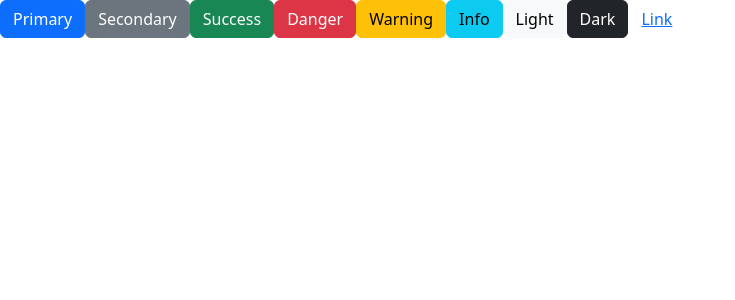
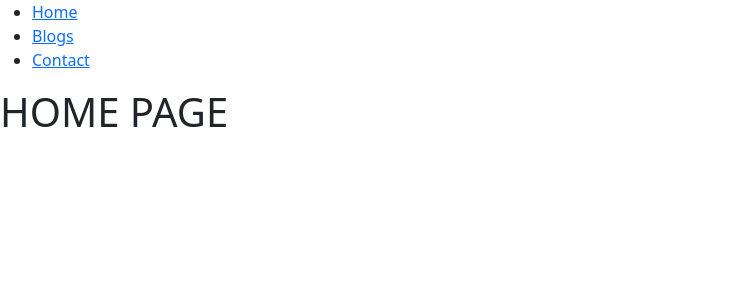
Before and after one commit to PrashanthThomas/ReactFourComponents, a React (Vite) app in the folder fourComponents/: page / in a window 1280 px wide. Shown: the top 300 px of the page, without its empty margins (0-735 px from the left). Built offline with nearby package versions, Linux system fonts and the light colour scheme.

Commit message:
Used Basic routing

```diff
--- a/fourComponents/package.json
+++ b/fourComponents/package.json
@@ -23,6 +23,7 @@
     "eslint": "^8.38.0",
     "eslint-plugin-react-hooks": "^4.6.0",
     "eslint-plugin-react-refresh": "^0.3.4",
+    "react-router-dom": "^6.11.2",
     "typescript": "^5.0.2",
     "vite": "^4.3.2"
   }
--- /dev/null
+++ b/fourComponents/src/AfterLogin.tsx
@@ -0,0 +1,24 @@
+import React from "react";
+import { Routes, Route, BrowserRouter } from "react-router-dom";
+import Layout from "./Pages/Layout";
+import Home from "./Pages/Home";
+import Blog from "./Pages/Blogs";
+import Contact from "./Pages/Contact";
+import NoPage from "./Pages/NoPage";
+const Afterlogin = () => {
+  return (
+    <div>
+      <BrowserRouter>
+        <Routes>
+          <Route path="/" element={<Layout />}>
+            <Route index element={<Home />} />
+            <Route path="blogs" element={<Blog />} />
+            <Route path="contact/:id" element={<Contact />} />
+            <Route path="*" element={<NoPage />} />
+          </Route>
+        </Routes>
+      </BrowserRouter>
+    </div>
+  );
+};
+export default Afterlogin;
--- a/fourComponents/src/App.tsx
+++ b/fourComponents/src/App.tsx
@@ -3,6 +3,7 @@ import "bootstrap/dist/css/bootstrap.css";
 import ButtonLayout, { ButtonConfig } from "./Components/ButtonLayout";
 import Alert from "./Components/Alert";
 import { useState } from "react";
+import Afterlogin from "./AfterLogin";
 
 function App() {
   let [alertMsg, setAlertMsg] = useState("");
@@ -64,7 +65,7 @@ function App() {
 
   return (
     <div className="outer-layer">
-      {alertMsg && (
+      {/* {alertMsg && (
         <Alert>
           <h1>{alertMsg}</h1>
           <button
@@ -79,13 +80,14 @@ function App() {
       <ButtonLayout
         buttonConfigList={buttonConfigList}
         title="List of Buttons"
-      ></ButtonLayout>
+      ></ButtonLayout> */}
       {/* <ClickCounter></ClickCounter>
       <CustomHeader></CustomHeader>
       <MenuSideBar title="Fruit list" fruits={fruits}></MenuSideBar>
       <DynamicBody title="City list" cities={cities}></DynamicBody>
       <CustomFooter></CustomFooter>
       <Message message="Hi"></Message> */}
+      <Afterlogin></Afterlogin>
     </div>
   );
 }
--- /dev/null
+++ b/fourComponents/src/Pages/Blogs.tsx
@@ -0,0 +1,16 @@
+import { useNavigate } from "react-router-dom";
+
+function Blogs() {
+  const navigate = useNavigate();
+  const navToHome = () => {
+    navigate("/");
+  };
+  return (
+    <>
+      <h1>BLOG PAGE</h1>
+      <button onClick={navToHome}>HOME</button>
+    </>
+  );
+}
+
+export default Blogs;
--- /dev/null
+++ b/fourComponents/src/Pages/Contact.tsx
@@ -0,0 +1,8 @@
+import { useParams } from "react-router-dom";
+
+function Contact() {
+  let { id } = useParams();
+  return <h1>CONTACT PAGE {id}</h1>;
+}
+
+export default Contact;
--- /dev/null
+++ b/fourComponents/src/Pages/Home.tsx
@@ -0,0 +1,5 @@
+function Home() {
+  return <h1>HOME PAGE</h1>;
+}
+
+export default Home;
--- /dev/null
+++ b/fourComponents/src/Pages/Layout.tsx
@@ -0,0 +1,25 @@
+import React from "react";
+import { Outlet, Link } from "react-router-dom";
+const Layout = () => {
+  return (
+    <div>
+      <>
+        <nav>
+          <ul>
+            <li>
+              <Link to="/">Home</Link>
+            </li>
+            <li>
+              <Link to="/blogs">Blogs</Link>
+            </li>
+            <li>
+              <Link to="/contact/100">Contact</Link>
+            </li>
+          </ul>
+        </nav>
+        <Outlet />
+      </>
+    </div>
+  );
+};
+export default Layout;
--- /dev/null
+++ b/fourComponents/src/Pages/NoPage.tsx
@@ -0,0 +1,5 @@
+function NoPage() {
+  return <h1>NO PAGE FOUND</h1>;
+}
+
+export default NoPage;
```
Also changed, not shown: 1 other file (tests, documents, lock files or other folders).
